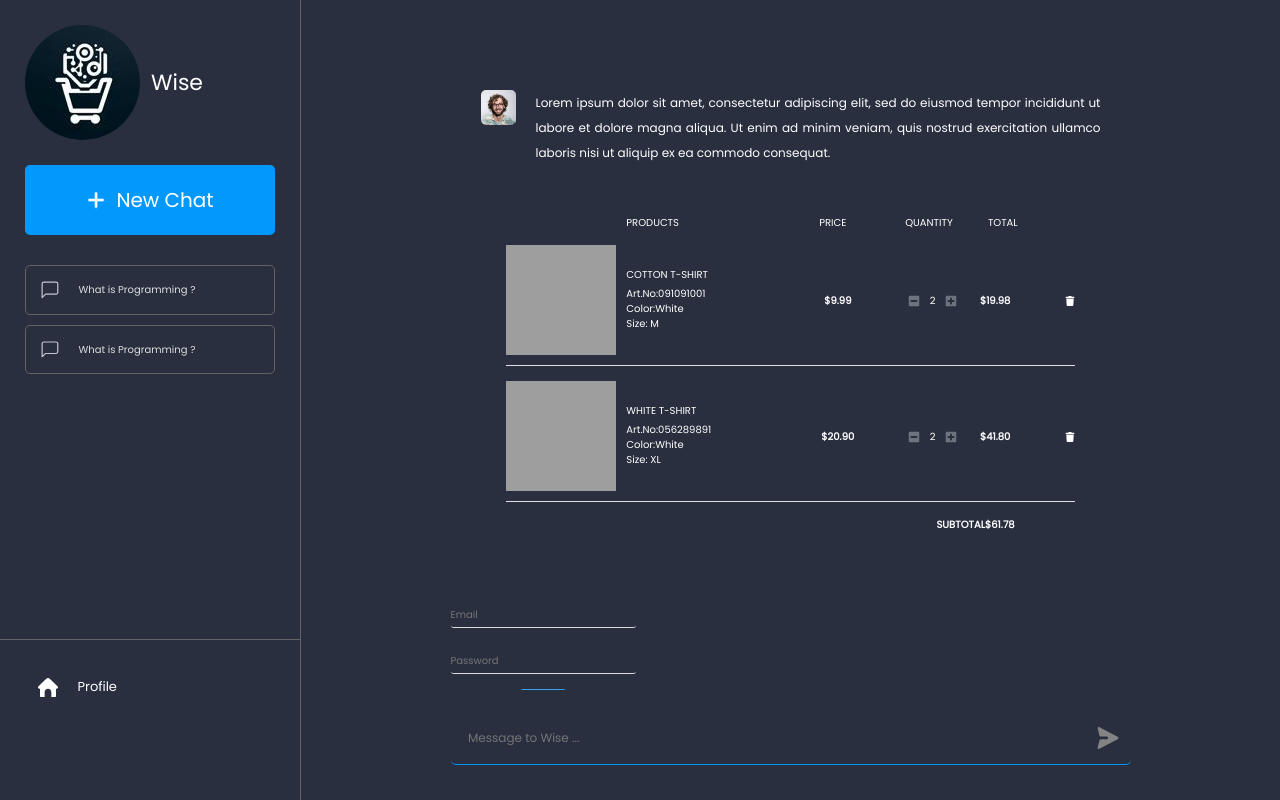
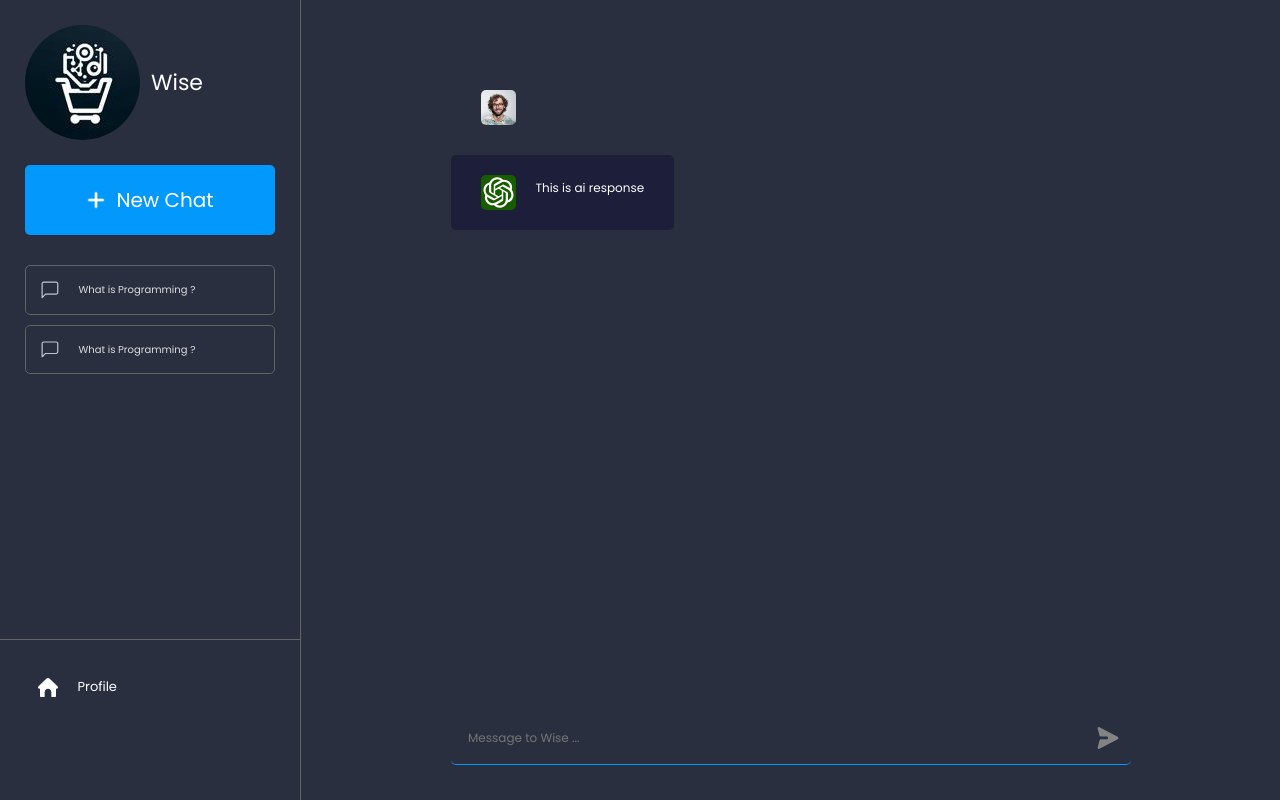
Before and after one commit to polat-code/tez_react_app, a React (Create React App) app: page / in a window 1280 px wide. Both pictures are taken after a click on the button 1107 px from the left and 737 px from the top of the page. Built offline with nearby package versions, Linux system fonts and the light colour scheme; grey boxes are pictures that could not be loaded.

Commit message:
fake chatting is added

```diff
--- a/src/App.css
+++ b/src/App.css
@@ -43,6 +43,15 @@ body{
   display: flex;
   align-items: center;
   margin-bottom: 2.5rem;
+}
+.chat{
+  margin:1rem;
+  padding:2rem 3rem;
+  font-size:1.2rem;
+  display:flex;
+  align-items: flex-start;
+  text-align: justify;
+
 }
 
 .addBtn{
@@ -112,21 +121,8 @@ body{
   max-width: 70rem;
   height: calc(100vh - 17rem);
 }
-.chat{
-  margin:1rem;
-  padding:2rem 3rem;
-  font-size:1.2rem;
-  display:flex;
-  align-items: flex-start;
-  text-align: justify;
 
-}
-.chatImg{
-  object-fit: cover;
-  width:3.5rem;
-  margin-right:2rem;
-  border-radius: 0.5rem;
-}
+
 
 .bot{
   background:rgba(28, 30, 58,1);
--- /dev/null
+++ b/src/components/BotResponse/BotResponse.js
@@ -0,0 +1,13 @@
+import React from "react";
+import "./BotResponse.css";
+import gptImgLogo from "../../assets/chatgptLogo.svg";
+const BotResponse = ({ text }) => {
+  return (
+    <div className="chat bot">
+      <img className="chatImg" src={gptImgLogo} alt="gpt Logo" />
+      <p className="txt">{text}</p>
+    </div>
+  );
+};
+
+export default BotResponse;
--- /dev/null
+++ b/src/components/Chat/Chat.js
@@ -0,0 +1,19 @@
+import React, { useEffect } from "react";
+import UserRequest from "../UserRequest/UserRequest";
+import BotResponse from "../BotResponse/BotResponse";
+
+const Chat = ({ messages }) => {
+  return (
+    <div className="chats">
+      {messages.map((message, index) => {
+        return message.messageType === "user" ? (
+          <UserRequest key={index} text={message.message} />
+        ) : (
+          <BotResponse key={index} text={message.message} />
+        );
+      })}
+    </div>
+  );
+};
+
+export default Chat;
--- a/src/components/Main/Main.js
+++ b/src/components/Main/Main.js
@@ -1,42 +1,52 @@
-import React from 'react';
-import userIcon from '../../assets/user-icon.png';
-import gptImgLogo from '../../assets/chatgptLogo.svg';
-import sendBtn from '../../assets/send.svg';
-import ProductSlider from '../ProductSlider/ProductSlider';
-import LoginForm from '../Login/Login';
-import RegisterForm from '../Register/Register';
-import ShoppingCart from '../ShoppingCart/ShoppingCart';
-
+import React, { useState } from "react";
+import userIcon from "../../assets/user-icon.png";
+import gptImgLogo from "../../assets/chatgptLogo.svg";
+import sendBtn from "../../assets/send.svg";
+import ProductSlider from "../ProductSlider/ProductSlider";
+import LoginForm from "../Login/Login";
+import RegisterForm from "../Register/Register";
+import ShoppingCart from "../ShoppingCart/ShoppingCart";
+import UserRequest from "../UserRequest/UserRequest";
+import BotResponse from "../BotResponse/BotResponse";
+import Chat from "../Chat/Chat";
 
 const Main = () => {
+  const [messages, setMessages] = useState([]);
+  const [message, setMessage] = useState();
+
+  const handleSendMessage = () => {
+    setMessages([
+      ...messages,
+      { message: message, messageType: "user" },
+      { message: "This is ai response", messageType: "ai" },
+    ]);
+
+    // Get Response from Backend
+    // Fake response
+
+    // Reset input value
+    setMessage("");
+  };
+
   return (
-    <div className='main'>
-      <div className='chats'>
-        <div className='chat'>
-          <img className='chatImg' src={userIcon} alt='userphoto' />
-          <p className='txt'>Lorem ipsum dolor sit amet, consectetur adipiscing elit, sed do eiusmod tempor incididunt ut labore et dolore magna aliqua. Ut enim ad minim veniam, quis nostrud exercitation ullamco laboris nisi ut aliquip ex ea commodo consequat.</p>
-        </div>
-        <ShoppingCart/>
-        <LoginForm/>
-        <RegisterForm/>
-        <ProductSlider/>
-        <div className='chat bot'>
-          <img className='chatImg' src={gptImgLogo} alt="gpt Logo" />
-          <p className='txt'>Contrary to popular belief, Lorem Ipsum is not simply random text. It has roots in a piece of classical Latin literature from 45 BC, making it over 2000 years old. Richard McClintock, a Latin professor at Hampden-Sydney College in Virginia, looked up one of the more obscure Latin words, consectetur, from a Lorem Ipsum passage, and going through the cites of the word in classical literature, discovered the undoubtable source. Lorem Ipsum comes from sections 1.10.32 and 1.10.33 of "de Finibus Bonorum et Malorum" (The Extremes of Good and Evil) by Cicero, written in 45 BC. This book is a treatise on the theory of ethics, very popular during the Renaissance. The first line of Lorem Ipsum, "Lorem ipsum dolor sit amet..", comes from a line in section 1.10.32.!</p>
+    <div className="main">
+      <Chat messages={messages} />
+      <div className="chatFooter">
+        <div className="inp">
+          <input
+            type="text"
+            name=""
+            id=""
+            placeholder="Message to Wise ..."
+            value={message}
+            onChange={(e) => setMessage(e.target.value)}
+          />
+          <button className="send" onClick={handleSendMessage}>
+            <img src={sendBtn} alt="Send Button" />
+          </button>
         </div>
       </div>
-
-      <div className='chatFooter'>
-        <div className='inp'>
-          <input type='text' name='' id='' placeholder='Message to Wise ...' />
-          <button className='send'><img src={sendBtn} alt="Send Button" /></button>
-        </div>
-      </div>
-
     </div>
-
-
-
   );
 };
 
--- a/src/components/ProductSlider/ProductSlider.js
+++ b/src/components/ProductSlider/ProductSlider.js
@@ -1,17 +1,19 @@
-import React, { useState } from 'react';
-import './slider.css';
-import MacbookProImg from '../../assets/macbookpro1.jpg';
-import DiorParfumeImg from '../../assets/dior_parfume.jpg';
-import NikeRunningShoeImg from '../../assets/nikeayakkabirunning.jpg';
-import AirPodsProImg from '../../assets/airpodspro.jpg';
-import ps5Img from '../../assets/ps5.jpg';
+import React, { useState } from "react";
+import "./slider.css";
+import MacbookProImg from "../../assets/macbookpro1.jpg";
+import DiorParfumeImg from "../../assets/dior_parfume.jpg";
+import NikeRunningShoeImg from "../../assets/nikeayakkabirunning.jpg";
+import AirPodsProImg from "../../assets/airpodspro.jpg";
+import ps5Img from "../../assets/ps5.jpg";
 
 const products = [
-  { id: 1, name: 'MacBook Pro', price: 1690, imageUrl: MacbookProImg },
-  { id: 2, name: 'Dior Parfume', price: 190, imageUrl: DiorParfumeImg },
-  { id: 3, name: 'Nike Running Shoe', price: 90, imageUrl: NikeRunningShoeImg },
-  { id: 4, name: 'AirPods Pro', price: 1090, imageUrl: AirPodsProImg },
-  { id: 5, name: 'Playstation 5', price: 1000, imageUrl: ps5Img }
+  { id: 1, name: "MacBook Pro", price: 1690, imageUrl: MacbookProImg },
+  { id: 2, name: "Dior Parfume", price: 190, imageUrl: DiorParfumeImg },
+  { id: 3, name: "Nike Running Shoe", price: 90, imageUrl: NikeRunningShoeImg },
+  { id: 4, name: "AirPods Pro", price: 1090, imageUrl: AirPodsProImg },
+  { id: 5, name: "Playstation 5", price: 1000, imageUrl: ps5Img },
+  { id: 5, name: "Playstation 5", price: 1000, imageUrl: ps5Img },
+  { id: 5, name: "Playstation 5", price: 1000, imageUrl: ps5Img },
 ];
 
 const ProductSlider = () => {
@@ -28,17 +30,37 @@ const ProductSlider = () => {
 
   return (
     <div>
-      <div id="carouselExampleControls" className="carousel carousel-dark slide" data-bs-ride="carousel">
+      <div
+        id="carouselExampleControls"
+        className="carousel carousel-dark slide"
+        data-bs-ride="carousel"
+      >
         <div className="carousel-inner">
           {groupedProducts.map((group, index) => (
-            <div className={`carousel-item ${index === 0 ? 'active' : ''}`} key={index}>
+            <div
+              className={`carousel-item ${index === 0 ? "active" : ""}`}
+              key={index}
+            >
               <div className="card-wrapper container-sm d-flex justify-content-around">
                 {group.map((product) => (
-                  <div className="card" style={{ width: '18rem' }} key={product.id} onClick={() => handleProductClick(product)}>
-                    <img src={product.imageUrl} className="card-img-top" alt={product.name} />
+                  <div
+                    className="card"
+                    style={{ width: "18rem" }}
+                    key={product.id}
+                    onClick={() => handleProductClick(product)}
+                  >
+                    <img
+                      src={product.imageUrl}
+                      className="card-img-top"
+                      alt={product.name}
+                    />
                     <div className="card-body">
-                      <h5 className="card-title">Product Name:{product.name}</h5>
-                      <p className="product-price"><b>Price</b> :${product.price}</p>
+                      <h5 className="card-title">
+                        Product Name:{product.name}
+                      </h5>
+                      <p className="product-price">
+                        <b>Price</b> :${product.price}
+                      </p>
                     </div>
                   </div>
                 ))}
@@ -46,21 +68,43 @@ const ProductSlider = () => {
             </div>
           ))}
         </div>
-        <button className="carousel-control-prev" type="button" data-bs-target="#carouselExampleControls" data-bs-slide="prev">
-          <span className="carousel-control-prev-icon" aria-hidden="true"></span>
+        <button
+          className="carousel-control-prev"
+          type="button"
+          data-bs-target="#carouselExampleControls"
+          data-bs-slide="prev"
+        >
+          <span
+            className="carousel-control-prev-icon"
+            aria-hidden="true"
+          ></span>
           <span className="visually-hidden">Previous</span>
         </button>
-        <button className="carousel-control-next" type="button" data-bs-target="#carouselExampleControls" data-bs-slide="next">
-          <span className="carousel-control-next-icon" aria-hidden="true"></span>
+        <button
+          className="carousel-control-next"
+          type="button"
+          data-bs-target="#carouselExampleControls"
+          data-bs-slide="next"
+        >
+          <span
+            className="carousel-control-next-icon"
+            aria-hidden="true"
+          ></span>
           <span className="visually-hidden">Next</span>
         </button>
       </div>
       {selectedProduct && (
         <div className="product-modal">
           <div className="product-modal-content">
-          <span className="close" onClick={() => setSelectedProduct(null)}>&times;</span>
+            <span className="close" onClick={() => setSelectedProduct(null)}>
+              &times;
+            </span>
             <div className="product-modal-header">
-            <img src={selectedProduct.imageUrl} alt={selectedProduct.name} style={{ width: '100px', height: '100px' }} />
+              <img
+                src={selectedProduct.imageUrl}
+                alt={selectedProduct.name}
+                style={{ width: "100px", height: "100px" }}
+              />
               <h3>Product Name:{selectedProduct.name}</h3>
               <div className="product-rating">
                 <span>Rating: </span>
@@ -79,7 +123,9 @@ const ProductSlider = () => {
             </div>
             <div className="product-features">
               <h4>Features</h4>
-            <p>{selectedProduct.description || "Lorem ipsum dolor sit amet..."}</p>
+              <p>
+                {selectedProduct.description || "Lorem ipsum dolor sit amet..."}
+              </p>
               {/* ...diğer özellikler ve açıklamalar... */}
             </div>
             <button className="add-to-cart">Add to Cart</button>
--- /dev/null
+++ b/src/components/UserRequest/UserRequest.css
@@ -0,0 +1,21 @@
+.chat{
+    margin:1rem;
+    padding:2rem 3rem;
+    font-size:1.2rem;
+    display:flex;
+    align-items: flex-start;
+    text-align: justify;
+
+}
+
+.chatImg{
+    object-fit: cover;
+    width:3.5rem;
+    margin-right:2rem;
+    border-radius: 0.5rem;
+}
+
+.txt{
+    line-height: 2.5rem;
+    color:white;
+  }
--- /dev/null
+++ b/src/components/UserRequest/UserRequest.js
@@ -0,0 +1,14 @@
+import React from "react";
+import userIcon from "../../assets/user-icon.png";
+import "./UserRequest.css";
+
+const UserRequest = ({ text }) => {
+  return (
+    <div className="chat">
+      <img className="chatImg" src={userIcon} alt="userphoto" />
+      <p className="txt">{text}</p>
+    </div>
+  );
+};
+
+export default UserRequest;
```
Also changed, not shown: src/components/BotResponse/BotResponse.css (added), src/components/Chat/Chat.css (added). Lines whose indentation alone changed are shown as unchanged.
